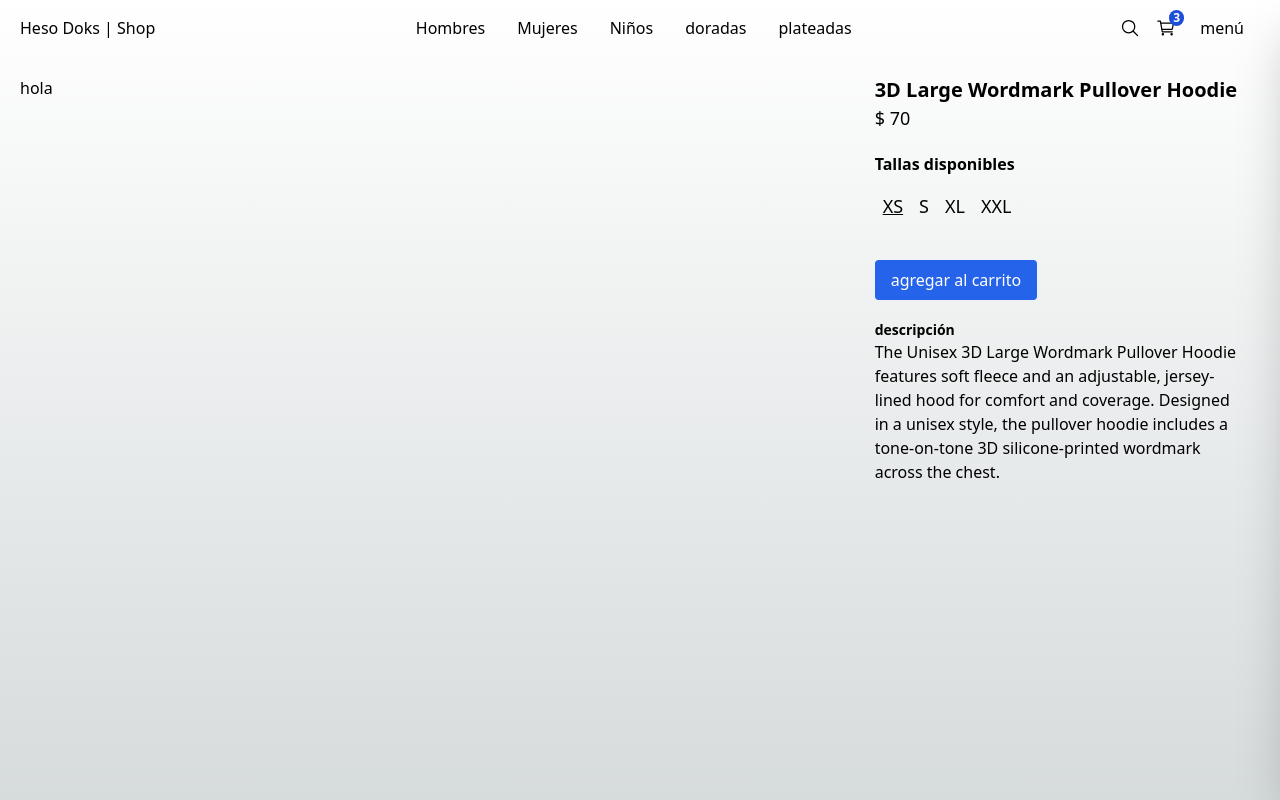
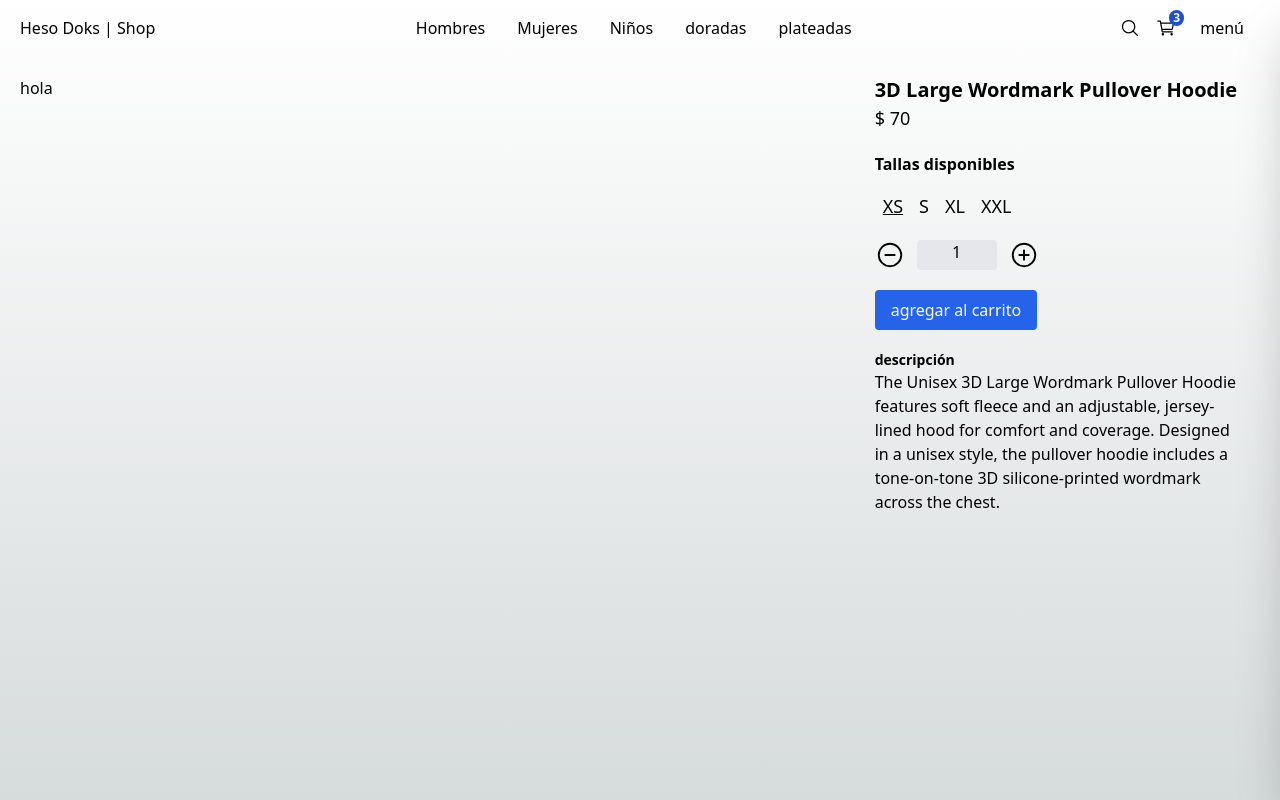
Before and after one commit to heynar-max/Heso-Doks_Shop, a Next.js app: page /product/3d_large_wordmark_pullover_hoodie in a window 1280 px wide. Built offline with nearby package versions, Linux system fonts and the light colour scheme.

Commit message:
Selector de cantidad

```diff
--- a/src/app/(shop)/product/[slug]/page.tsx
+++ b/src/app/(shop)/product/[slug]/page.tsx
@@ -1,4 +1,4 @@
-import { SizeSelector } from "@/components";
+import { QuantitySelector, SizeSelector } from "@/components";
 import { initialData } from "@/seed/seed";
 import { notFound } from "next/navigation";
 
@@ -43,6 +43,9 @@ export default function productSlugShopPage({params}: Props) {
                 />
 
                 {/* selector de cantidad  */}
+                <QuantitySelector
+                    quantity={1}
+                />
 
                 {/* boton  */}
                 <button className="btn-primary my-5">
--- a/src/components/index.ts
+++ b/src/components/index.ts
@@ -3,6 +3,7 @@ export * from './products/products-grid/ProductGrid'
 export * from './products/products-grid/ProductGridItem'
 
 export * from './product/size-selector/SizeSelector'
+export * from './product/quantity-selector/QuantitySelector'
 
 export * from './ui/top-menu/TopMenu'
 export * from './ui/not-found/PageNotFound'
--- /dev/null
+++ b/src/components/product/quantity-selector/QuantitySelector.tsx
@@ -0,0 +1,35 @@
+'use client';
+
+import { useState } from "react";
+import { IoAddCircleOutline, IoRemoveCircleOutline } from "react-icons/io5";
+
+interface Props {
+    quantity: number;
+}
+
+export const QuantitySelector = ({quantity }: Props) => {
+
+    const [count, setCount] = useState(quantity);
+
+    const onQuantityChanged = (value: number ) => {
+        if (count + value <1 ) return;
+
+        setCount(count + value)
+    }
+
+    return (
+        <div className="flex">
+            <button onClick={ () => onQuantityChanged(-1)}>
+                <IoRemoveCircleOutline size={30}/>
+            </button>
+
+            <span className="w-20 mx-3 px-5 bg-gray-200 text-center rounded">
+                {count}
+            </span>
+
+            <button onClick={ () => onQuantityChanged(1)}>
+                <IoAddCircleOutline size={30}/>
+            </button>
+        </div>
+    )
+}
```
